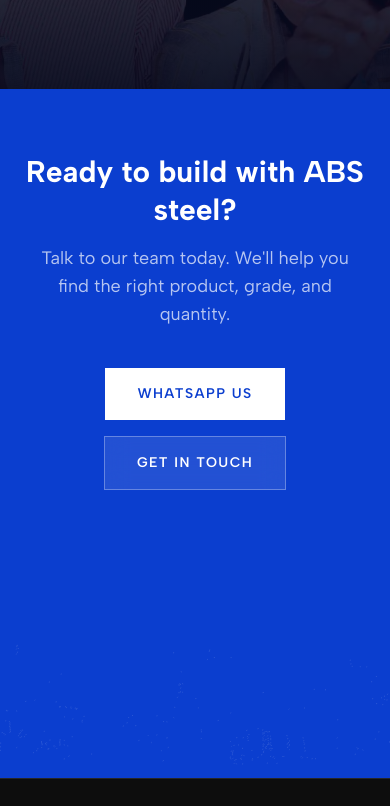
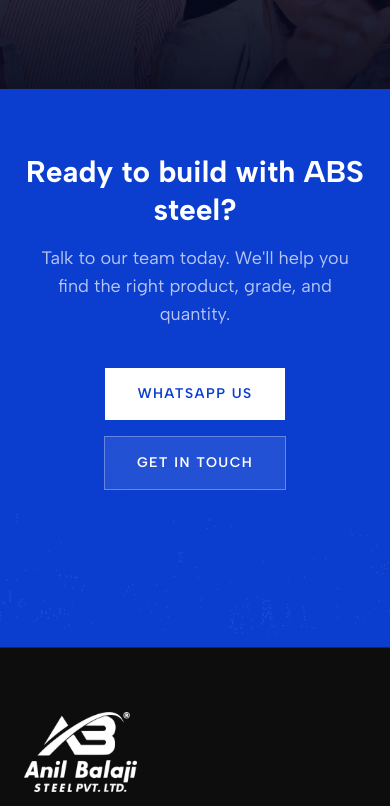
Before and after one commit to lightxLK/fluffy-lamp-abs-site, a Next.js app: page / in a window 390 px wide. Shown: the part 7754-8560 px from the top of the page. Built offline with nearby package versions, Linux system fonts and the light colour scheme.

Commit message:
fix: remove reserved gap above mobile contact-strip art

```diff
--- a/components/sections/ContactStrip.tsx
+++ b/components/sections/ContactStrip.tsx
@@ -7,12 +7,9 @@
 export function ContactStrip() {
   return (
     <section
-      className="relative bg-abs-blue overflow-hidden flex flex-col justify-start pt-16 pb-72 md:block md:py-20"
+      className="relative bg-abs-blue overflow-hidden flex flex-col justify-start pt-16 md:block md:py-20"
       id="contact-strip"
     >
-      <div className="absolute inset-x-0 bottom-0 flex items-end justify-center opacity-[0.35] pointer-events-none overflow-hidden md:hidden">
-        <MobileContactStripScene className="w-full max-w-none h-auto" />
-      </div>
       <div className="absolute inset-0 hidden items-center justify-center opacity-[0.35] pointer-events-none overflow-hidden md:flex">
         <ReadyToBuildScene className="w-full max-w-full h-auto" />
       </div>
@@ -45,6 +42,10 @@
           </div>
         </div>
       </Container>
+
+      <div className="relative flex justify-center opacity-[0.35] pointer-events-none overflow-hidden md:hidden">
+        <MobileContactStripScene className="w-full max-w-none h-auto" />
+      </div>
     </section>
   );
 }
```
